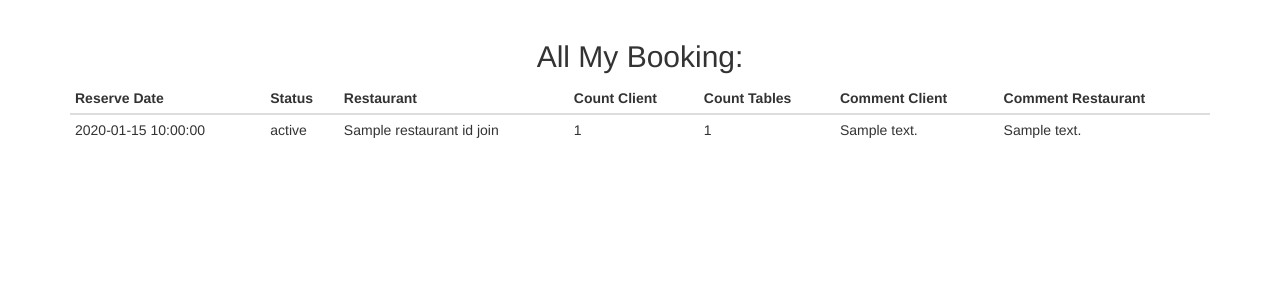
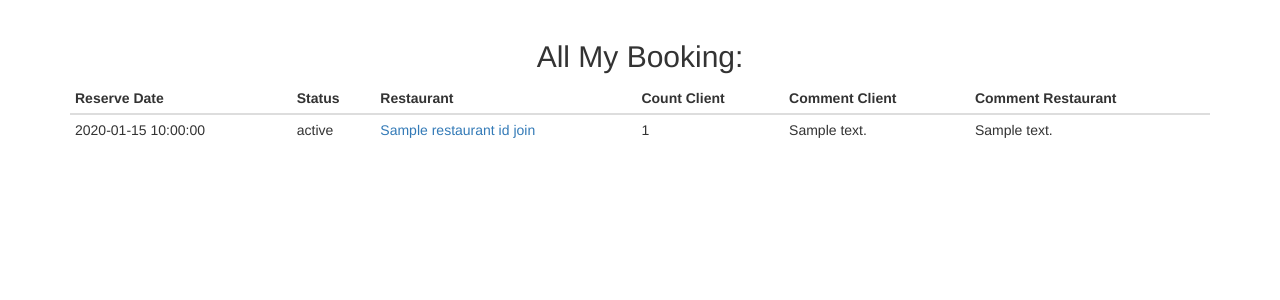
Before and after one commit to Social-projects-Rivne/Rv-025.Python, a Python web app: template client/client_app/templates/booking_history.html in a window 1280 px wide. Shown: the part 52-352 px from the top of the page. Run offline with Jinja, Linux system fonts and the light colour scheme; the template is opened without the code that fills it: most values are stand-ins (such as "Sample title", 1, 10 or a date in 2020); form fields are guessed from the names that the template uses; some libraries are stand-ins or nearby versions.

Commit message:
remove tables count, link on restaurant from booking history

```diff
--- a/backend/administrator/admin.py
+++ b/backend/administrator/admin.py
@@ -424,8 +424,8 @@ class BookingAdmin(admin.ModelAdmin):
 
     """Custom Booking list."""
 
-    list_display = ("status", "reserve_date", "count_client", "count_tables",
-                    "comment_client", "comment_restaurant", "client", "restaurant")
+    list_display = ("status", "reserve_date", "count_client", "comment_client",
+                    "comment_restaurant", "client", "restaurant")
     ordering = ["reserve_date"]
 
     def has_add_permission(self, request):
--- a/backend/restaurant/models/booking.py
+++ b/backend/restaurant/models/booking.py
@@ -28,7 +28,6 @@ class Booking(models.Model):
     status = models.IntegerField(choices=BOOKING_STATUS, default=0)
     reserve_date = models.DateTimeField(blank=True)
     count_client = models.IntegerField(default=0)
-    count_tables = models.IntegerField(default=1, null=False)
     comment_client = models.TextField(blank=True)
     comment_restaurant = models.TextField(blank=True)
     client = models.ForeignKey(User, null=False)
--- a/client/client_app/models/booking.py
+++ b/client/client_app/models/booking.py
@@ -17,7 +17,6 @@ class Booking(db.Model):
     status = db.Column(db.Integer, default=0, nullable=False)
     reserve_date = db.Column(db.DateTime)
     count_client = db.Column(db.Integer, default=0)
-    count_tables = db.Column(db.Integer, default=1)
     comment_client = db.Column(db.Text)
     comment_restaurant = db.Column(db.Text)
     client_id = db.Column(
--- a/client/client_app/templates/booking_history.html
+++ b/client/client_app/templates/booking_history.html
@@ -15,7 +15,6 @@
                     <th>Status</th>
                     <th>Restaurant</th>
                     <th>Count Client</th>
-                    <th>Count Tables</th>
                     <th>Comment Client</th>
                     <th>Comment Restaurant</th>
                 </tr>
@@ -25,9 +24,8 @@
                 <tr>
                     <td>{{ item.reserve_date }}</td>
                     <td>{{ item.status }}</td>
-                    <td>{{ item.restaurant_id__join.name }}</td>
+                    <td><a href="/restaurant/{{ item.restaurant_id }}">{{ item.restaurant_id__join.name }}</a></td>
                     <td>{{ item.client_id }}</td>
-                    <td>{{ item.count_tables }}</td>
                     <td>{{ item.comment_client }}</td>
                     <td>{{ item.comment_restaurant }}</td>
                 <tr>
```
